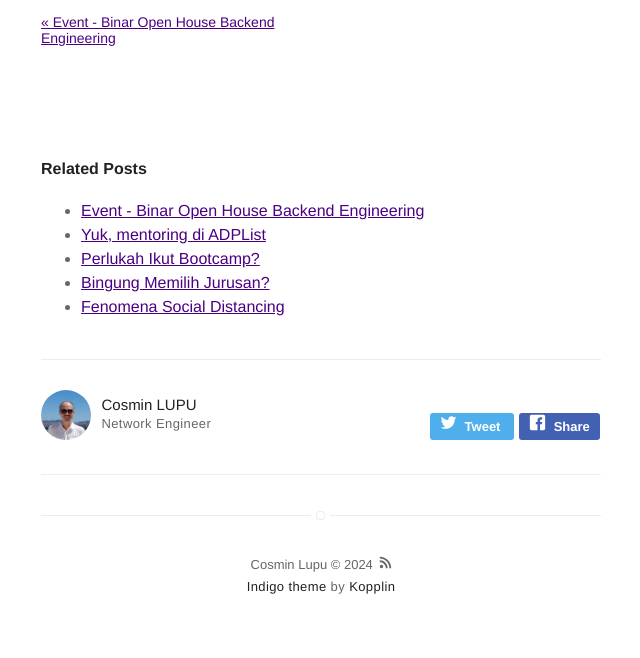
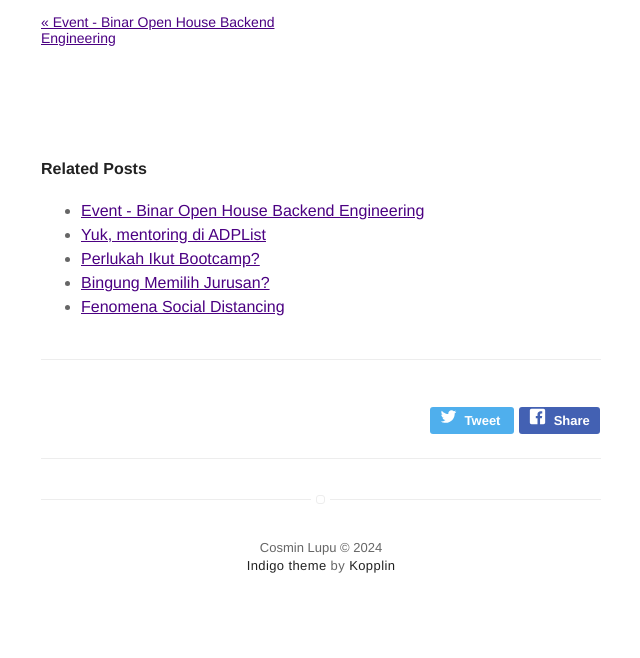
Before and after one commit to panzerfly/panzerfly.github.io, a Jekyll site: the page built from _posts/2023-03-29-event-hacktiv8-learn-golang.md, in a window 1280 px wide. Shown: the part 987-1645 px from the top of the page, without its empty margins (319-959 px from the left). Built offline with Jekyll 4.4.1, drawn with Linux system fonts in a browser that asks for light colours; after the commit the page ends 1624 px from its top, so only the background shows below that; some of the changed lines change nothing that is shown.

Commit message:
remove rss

```diff
--- a/_config.yml
+++ b/_config.yml
@@ -25,13 +25,13 @@ permalink: "/:title/"
 email: cosmin@pm.me
 linkedin: cosmin
 # adplist: made-indra
-authors:
-  madeindra:
-    name: Cosmin LUPU
-    bio: Network Engineer
-    external-image: false
+#authors:
+#  madeindra:
+#    name: Cosmin LUPU
+#    bio: Network Engineer
+#    external-image: false
     #picture: assets/images/profile.webp
-    picture: assets/images/1590875937009.jpg
+#    picture: assets/images/1590875937009.jpg
     # twitter: mdeindra
 width: normal
 pagination:
--- a/_includes/footer.html
+++ b/_includes/footer.html
@@ -1,12 +1,12 @@
 <footer class="footer-main">
     {{ site.title }} © {{ site.time | date: '%Y' }}
-
+<!--
     <a class="link" aria-label="rss feed" href="{{ site.url }}/feed.xml" target="_blank" rel="noopener">
         <svg class="icon icon-rss">
             <use xlink:href="#icon-rss"></use>
         </svg>
     </a>
-
+-->
     <p class="extra">
         <a class="link" href="https://github.com/sergiokopplin/indigo">Indigo theme</a>
         by
```
